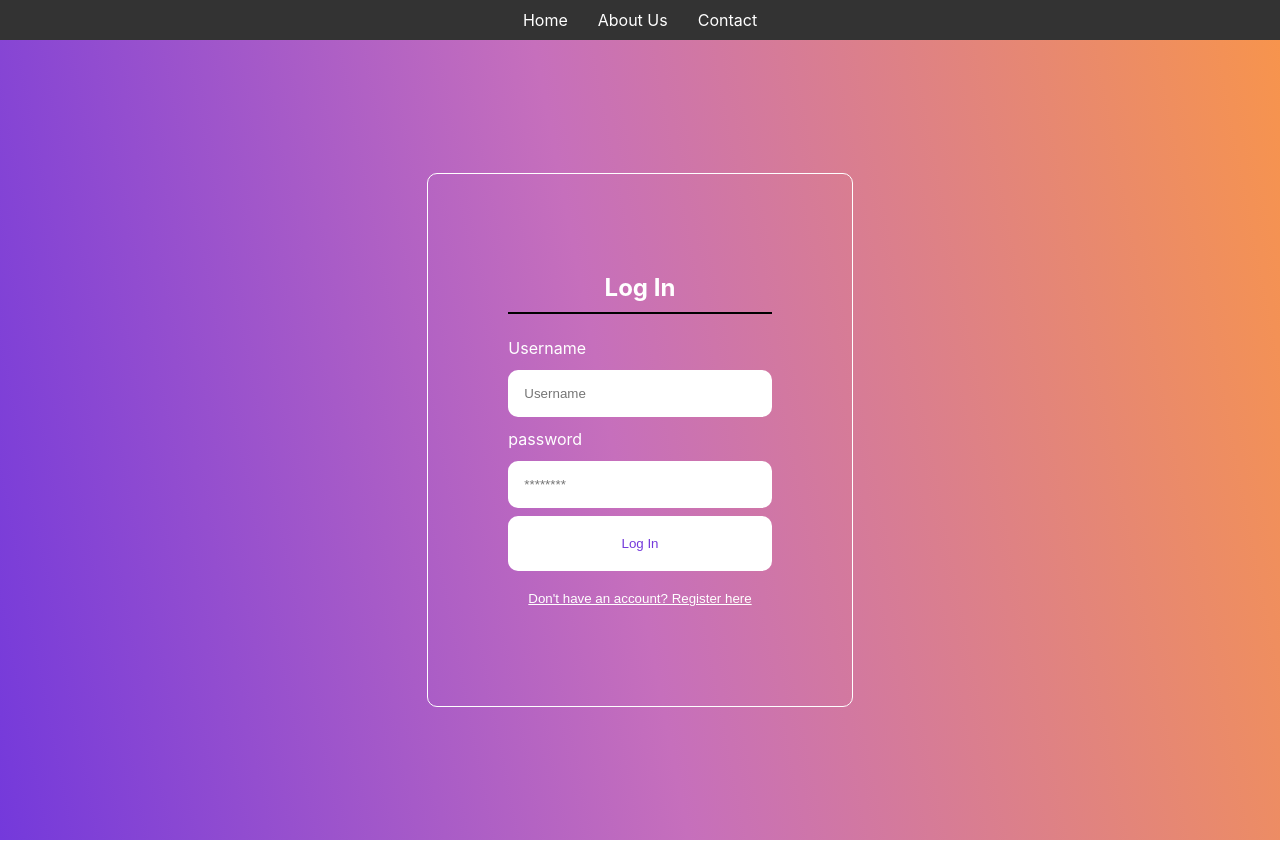
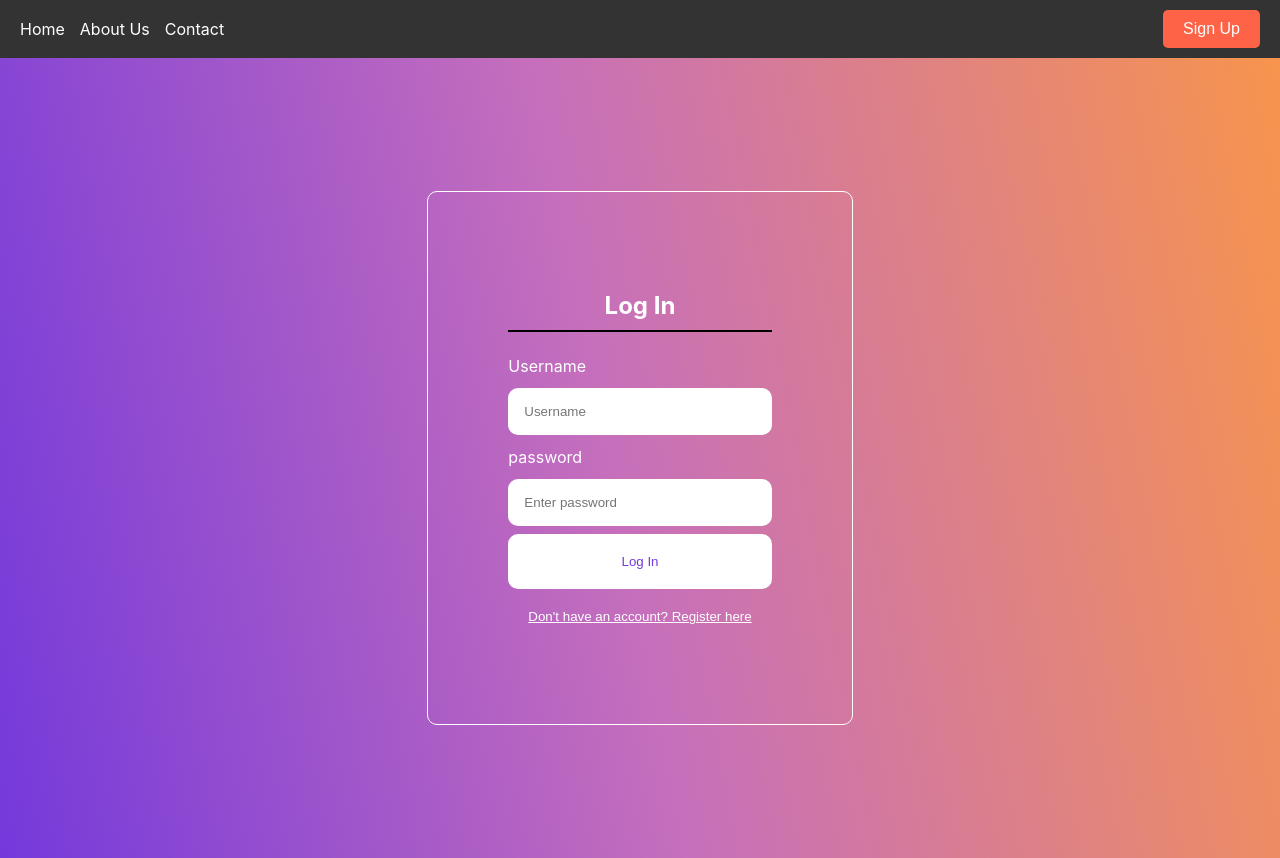
Before and after one commit to shaheen234/Recipe_Realm, a React (Create React App) app in the folder my-app/: page / in a window 1280 px wide. Built offline with nearby package versions, Linux system fonts and the light colour scheme.

Commit message:
All pages done

```diff
--- a/my-app/src/App.js
+++ b/my-app/src/App.js
@@ -1,13 +1,13 @@
 import React, { useState } from "react";
-import logo from './logo.svg';
+import { BrowserRouter as Router, Route, Routes, Link, useNavigate } from "react-router-dom";
 import './App.css';
 import './style.css';
 import { Login } from "./Login";
 import { Register } from "./Register";
 import AboutUs from "./Aboutus";
 import Contact from "./Contacts";
-import { BrowserRouter as Router, Route, Routes, Link } from "react-router-dom";
-
+import HomePage from "./home";
+import PostPage from "./postpage";
 
 function App() {
   const [currentForm, setCurrentForm] = useState('login');
@@ -21,10 +21,14 @@ function App() {
       <header className="header">
         <nav className="navbar">
           <ul className="nav-links">
-            <li><Link to="/">Home</Link></li>
+            <li><Link to="/home">Home</Link></li>
             <li><Link to="/about-us">About Us</Link></li>
             <li><Link to="/contact">Contact</Link></li>
           </ul>
+          <LoginRegisterButton
+            currentForm={currentForm}
+            setCurrentForm={toggleForm}
+          />
         </nav>
       </header>
       <div className="App">
@@ -32,13 +36,39 @@ function App() {
           <Route path="/" element={
             currentForm === "login" ? <Login onFormSwitch={toggleForm} /> : <Register onFormSwitch={toggleForm} />
           } />
-
+          <Route path="/home" element={<HomePage />} />
           <Route path="/about-us" element={<AboutUs />} />
           <Route path="/contact" element={<Contact />} />
+          <Route path="/post/:id" element={<PostPage />} />
+          <Route path="/login" element={<Login onFormSwitch={toggleForm} />} />
+          <Route path="/register" element={<Register onFormSwitch={toggleForm} />} />
         </Routes>
       </div>
     </Router>
   );
 }
 
+const LoginRegisterButton = ({ currentForm, setCurrentForm }) => {
+  const navigate = useNavigate();
+
+  const handleClick = () => {
+    if (currentForm === 'login') {
+      setCurrentForm('register');
+      navigate('/register');
+    } else {
+      setCurrentForm('login');
+      navigate('/login');
+    }
+  }
+
+  return (
+    <button
+      className="login-signup-btn"
+      onClick={handleClick}
+    >
+      {currentForm === 'login' ? 'Sign Up' : 'Login'}
+    </button>
+  );
+};
+
 export default App;
--- a/my-app/src/Login.jsx
+++ b/my-app/src/Login.jsx
@@ -16,7 +16,7 @@ export const Login = (props) => {
                 <label htmlFor="name">Username</label>
                 <input value={email} onChange={(e) => setUsername(e.target.value)}type="name" placeholder="Username" id="name" name="name" />
                 <label htmlFor="password">password</label>
-                <input value={pass} onChange={(e) => setPass(e.target.value)}type="password" placeholder="********" id="password" name="password" />
+                <input value={pass} onChange={(e) => setPass(e.target.value)}type="password" placeholder="Enter password" id="password" name="password" />
                 <button type="submit">Log In</button>
             </form>
             <button className="link-btn" onClick={() => props.onFormSwitch('register')}>Don't have an account? Register here</button>
--- a/my-app/src/Register.jsx
+++ b/my-app/src/Register.jsx
@@ -16,7 +16,7 @@ export const Register = (props) => {
                 <label htmlFor="name">Username</label>
                 <input value={name} onChange={(e) => setUsername(e.target.value)}name="name" id="name" placeholder="Username" />
                 <label htmlFor="password">password</label>
-                <input value={pass} onChange={(e) => setPass(e.target.value)}type="password" placeholder="********" id="password" name="password" />
+                <input value={pass} onChange={(e) => setPass(e.target.value)}type="password" placeholder="Enter password" id="password" name="password" />
                 <button type="submit">Log In</button>
             </form>
             <button className="link-btn" onClick={() => props.onFormSwitch('login')}>Already have an account? LogIn here</button>
--- /dev/null
+++ b/my-app/src/home.jsx
@@ -0,0 +1,28 @@
+import React from 'react';
+import { Link } from 'react-router-dom';
+
+// Sample posts data
+const posts = [
+  { id: 1, title: 'Post 1', description: 'This is the first post', imageUrl: '/images/post1.jpg' },
+  { id: 2, title: 'Post 2', description: 'This is the second post', imageUrl: '/images/post2.jpg' },
+];
+
+const HomePage = () => {
+  return (
+    <div>
+      <h1>Home Page</h1>
+      <ul>
+        {posts.map(post => (
+          <li key={post.id}>
+            <Link to={`/post/${post.id}`}>
+              <h2>{post.title}</h2>
+              <p>{post.description}</p>
+            </Link>
+          </li>
+        ))}
+      </ul>
+    </div>
+  );
+};
+
+export default HomePage;
--- /dev/null
+++ b/my-app/src/postpage.jsx
@@ -0,0 +1,27 @@
+import React from 'react';
+import { useParams } from 'react-router-dom';
+
+// Sample posts data
+const posts = [
+  { id: 1, title: 'Post 1', description: 'This is the first post', imageUrl: '/images/post1.jpg' },
+  { id: 2, title: 'Post 2', description: 'This is the second post', imageUrl: '/images/post2.jpg' },
+];
+
+const PostPage = () => {
+  const { id } = useParams();
+  const post = posts.find(post => post.id === parseInt(id));
+
+  if (!post) {
+    return <div>Post not found</div>;
+  }
+
+  return (
+    <div>
+      <h1>{post.title}</h1>
+      <img src={post.imageUrl} alt={post.title} style={{ width: '300px' }} />
+      <p>{post.description}</p>
+    </div>
+  );
+};
+
+export default PostPage;
--- a/my-app/src/style.css
+++ b/my-app/src/style.css
@@ -37,34 +37,62 @@
     margin-right: 20px;
   }
 
+/* General Styles */
 .header {
+  display: flex;
+  justify-content: space-between;
+  align-items: center;
+  padding: 10px 20px;
   background-color: #333;
   color: white;
-    padding: 10px 0;
 }
 
 .navbar {
   display: flex;
-    justify-content: center;
+  justify-content: space-between;
+  align-items: center;
+  width: 100%;
 }
 
 .nav-links {
   list-style: none;
+  display: flex;
+  gap: 15px;
+  margin: 0;
   padding: 0;
-    margin: 0;
-    display: flex;
-  }
-
-  .nav-links li {
-    margin: 0 15px;
 }
 
 .nav-links a {
   color: white;
   text-decoration: none;
-    font-size: 16px;
 }
 
 .nav-links a:hover {
   text-decoration: underline;
 }
+
+/* Button Container */
+.button-container {
+  margin-left: auto;
+}
+
+/* Button Styles */
+.login-signup-btn {
+  background-color: #ff6347;
+  color: white;
+  border: none;
+  padding: 10px 20px;
+  cursor: pointer;
+  border-radius: 5px;
+  font-size: 16px;
+  transition: background-color 0.3s ease;
+}
+
+.login-signup-btn:hover {
+  background-color: #ff4500;
+}
+
+.login-signup-btn:focus {
+  outline: none;
+  box-shadow: 0 0 5px rgba(255, 99, 71, 0.5);
+}
```
Lines whose indentation alone changed are shown as unchanged.
